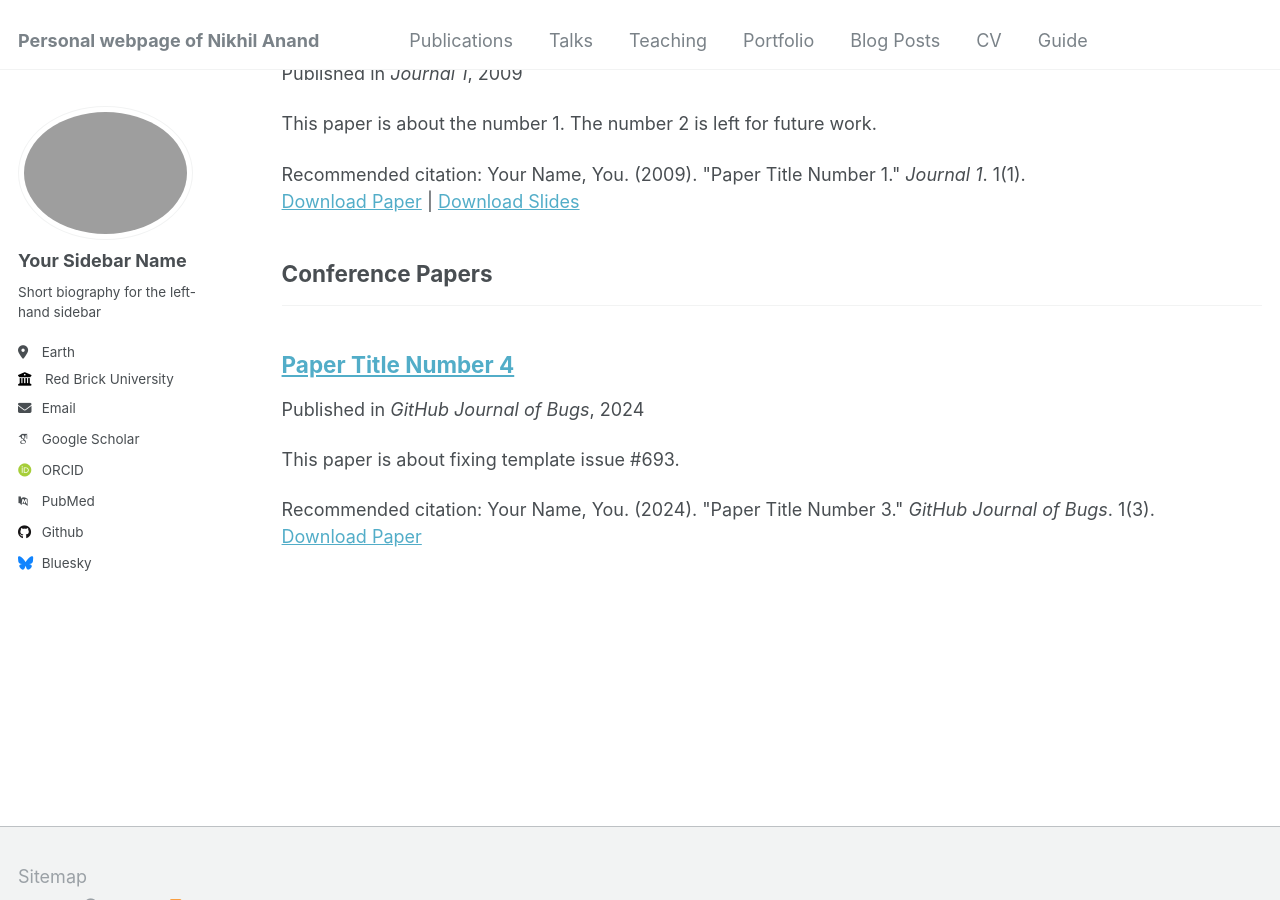
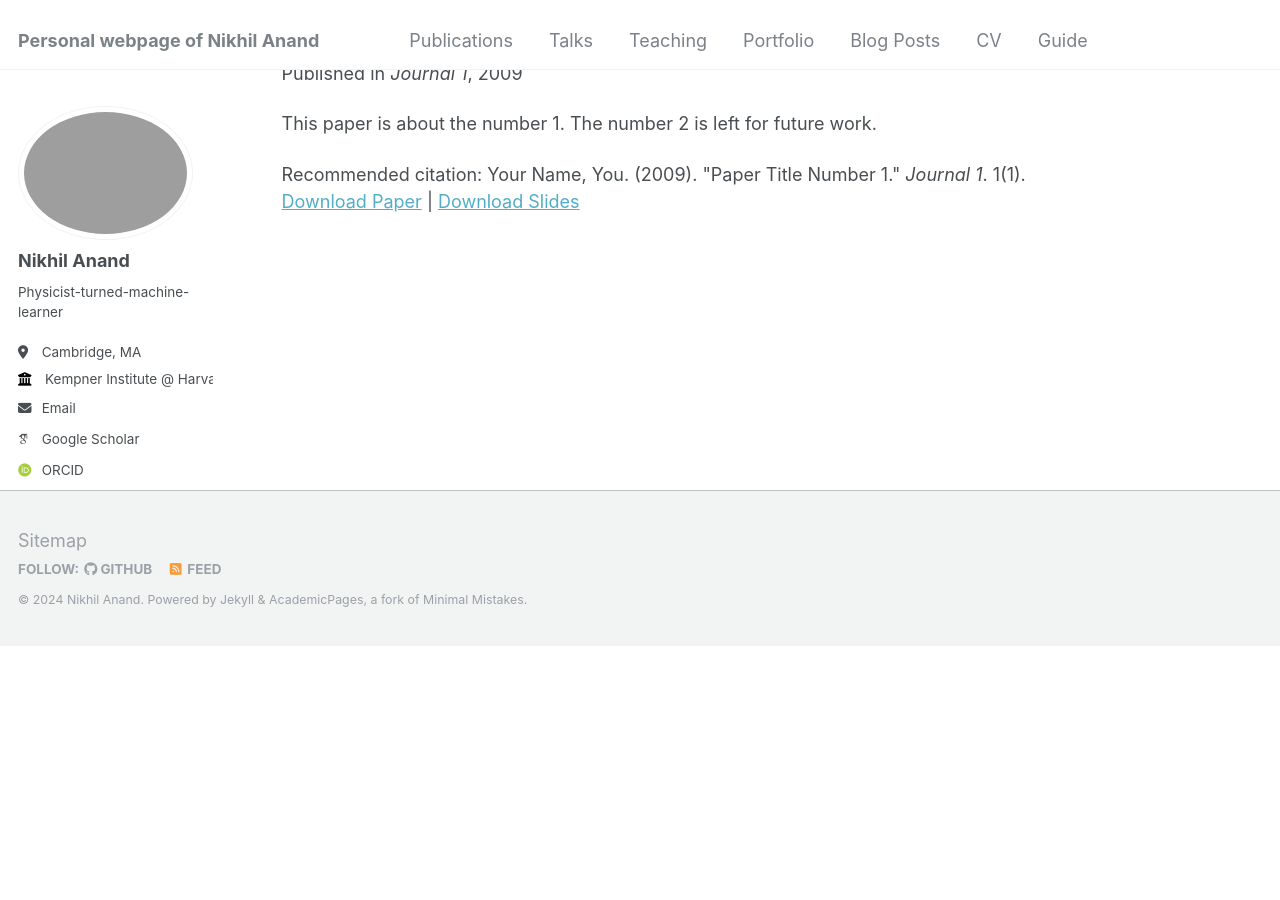
Before and after one commit to nikhilanand91/nikhilanand91.github.io, a Jekyll site: the page built from _pages/publications.html, in a window 1280 px wide and 900 px high, scrolled down 786 px. Built offline with Jekyll 4.4.1, drawn with Linux system fonts in a browser that asks for light colours; some web fonts are replaced; after the commit the page ends 1431 px from its top, so only the background shows below that; some of the changed text lies outside the part shown.

Commit message:
Add social media links

```diff
--- a/_config.yml
+++ b/_config.yml
@@ -22,33 +22,33 @@
 author:
   # Biographic information
   avatar           : "profile.png"
-  name             : "Your Sidebar Name"
+  name             : "Nikhil Anand"
   pronouns         : # example: "she/her"
-  bio              : "Short biography for the left-hand sidebar"
-  location         : "Earth"
-  employer         : "Red Brick University"
+  bio              : "Physicist-turned-machine-learner"
+  location         : "Cambridge, MA"
+  employer         : "Kempner Institute @ Harvard"
   uri              : # URL
-  email            : "none@example.org"
+  email            : "nkhlanand@gmail.com"
 
   # Academic websites
   arxiv            : # URL - Update with the correct link to your profile
-  googlescholar    : "https://scholar.google.com/citations?user=PS_CX0AAAAAJ"
+  googlescholar    : "https://scholar.google.com/citations?user=L-QbDz8AAAAJ&hl=en"
   impactstory      : # URL
-  orcid            : "http://orcid.org/yourorcidurl"
+  orcid            : "https://orcid.org/0000-0002-3090-484X"
   semantic         : # URL
-  pubmed           : "https://www.ncbi.nlm.nih.gov/pubmed/?term=john+snow"
+  inspireHEP       : "https://inspirehep.net/authors/1657067"
   researchgate     : # URL
 
   # Repositories and software development
   bitbucket        : # Username - Update with your username on the site
   codepen          : # Username
   dribbble         : # Username
-  github           : "academicpages"
+  github           : "nikhilanand91"
   kaggle           : # Username
   stackoverflow    : # User number or user number and name (i.e., use "1" or "1/jeff-atwood")
 
   # Social media
-  bluesky          : "bsky.app" # Replace this with you Bluesky username
+  bluesky          : # Replace this with you Bluesky username
   facebook         : # Username
   flickr           : # Username
   foursquare       : # Username
@@ -57,7 +57,7 @@
   keybase          : # Username
   instagram        : # Username
   lastfm           : # Username
-  linkedin         : # Username
+  linkedin         : nikhil-anand-782aa5177 # Username
   mastodon         : # URL
   medium           : # URL
   pinterest        : # Username
@@ -65,7 +65,7 @@
   steam            : # Username
   telegram         : # URL
   tumblr           : # Username
-  twitter          : # Username for X / Twitter
+  twitter          : https://x.com/nikhil_anand91 # Username for X / Twitter
   vine             : # Username
   weibo            : # Username
   wikipedia        : # Username
@@ -78,9 +78,8 @@
   books:
     title: 'Books'
   manuscripts:
-    title: 'Journal Articles'
-  conferences:
-    title: 'Conference Papers'
+    title: 'Publications (ML)'
+    title: 'Publications (Physics)'
 
 # Site Settings
 teaser                   :  # filename of teaser fallback teaser image placed in /images/, .e.g. "500x300.png"
```
